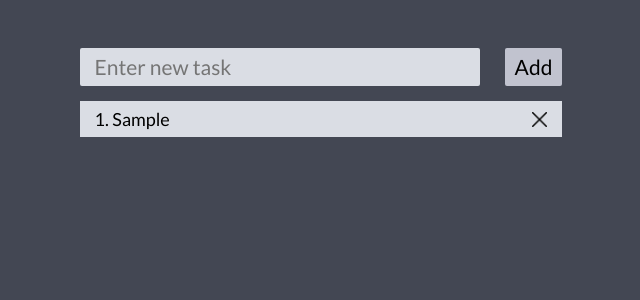
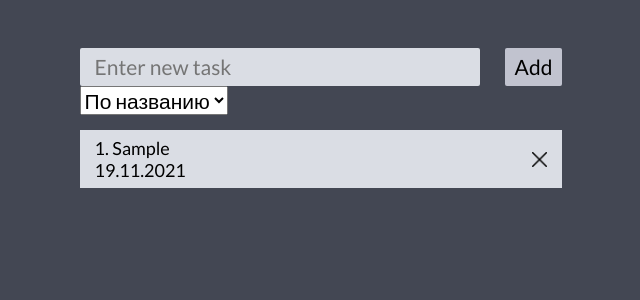
Before and after one commit to Dispersioned/react-todo, a React (Create React App) app: page / in a window 1280 px wide. Both pictures are taken after typing "Sample" into the empty fields and a click on the button "Add". Shown: the top 300 px of the page, without its empty margins (319-959 px from the left). Built offline with nearby package versions, Linux system fonts and the light colour scheme.

Commit message:
task date add DD:MM:YYYY

```diff
--- a/src/components/Todo/Task.jsx
+++ b/src/components/Todo/Task.jsx
@@ -34,6 +34,10 @@ const TaskDeleteBtn = styled.div`
 	}
 `;
 
+const TaskContent = styled.div``;
+
+const TaskDate = styled.div``;
+
 function Task({ task, index, deleteTask, togleDoneStatus }) {
 	const onTaskDelete = (e) => {
 		deleteTask(task);
@@ -43,9 +47,15 @@ function Task({ task, index, deleteTask, togleDoneStatus }) {
 		togleDoneStatus(task);
 	};
 
+	let taskDate = new Date(+task.date)
+	// TODO: add exact time hh:ss and UTC choose option
+
 	return (
 		<TaskWrapper isDone={task.isDone}>
-			<TaskText onClick={onStatusChange}>{`${index + 1}. ${task.text}`}</TaskText>
+			<TaskContent>
+				<TaskText onClick={onStatusChange}>{`${index + 1}. ${task.text}`}</TaskText>
+				<TaskDate>{`${taskDate.getDate()}.${taskDate.getMonth()}.${taskDate.getFullYear()}`}</TaskDate>
+			</TaskContent>
 			<TaskDeleteBtn onClick={onTaskDelete}>
 				<img src={deleteIcon} alt='delete task' />
 			</TaskDeleteBtn>
--- a/src/components/Todo/Todos.jsx
+++ b/src/components/Todo/Todos.jsx
@@ -2,6 +2,7 @@ import React, { useEffect, useState } from 'react';
 import styled from 'styled-components';
 import TodosList from './TodosList';
 import TodosInput from './TodosInput';
+import TodosFilter from './TodosFilter';
 
 const TodosWrapper = styled.div`
 	font-family: 'Lato', sans-serif;
@@ -29,7 +30,7 @@ function Todos() {
 
 	const addNewTask = (text) => {
 		if (text === '') return;
-		setTodos([...todos, { text: text, id: Date.now(), isDone: false }]);
+		setTodos([...todos, { text: text, id: Date.now(), isDone: false, date: Date.now()}]);
 	};
 
 	const deleteTask = (task) => {
@@ -49,6 +50,7 @@ function Todos() {
 	return (
 		<TodosWrapper>
 			<TodosInput addNewTask={addNewTask} />
+			<TodosFilter />
 			<TodosList todos={todos} deleteTask={deleteTask} togleDoneStatus={togleDoneStatus} />
 		</TodosWrapper>
 	);
--- /dev/null
+++ b/src/components/Todo/TodosFilter.jsx
@@ -0,0 +1,14 @@
+import React from 'react'
+
+function TodosFilter() {
+	return (
+		<div>
+			<select>
+				<option value={null}>По названию</option>
+				<option value={null}>По дате</option>
+			</select>
+		</div>
+	)
+}
+
+export default TodosFilter
```
